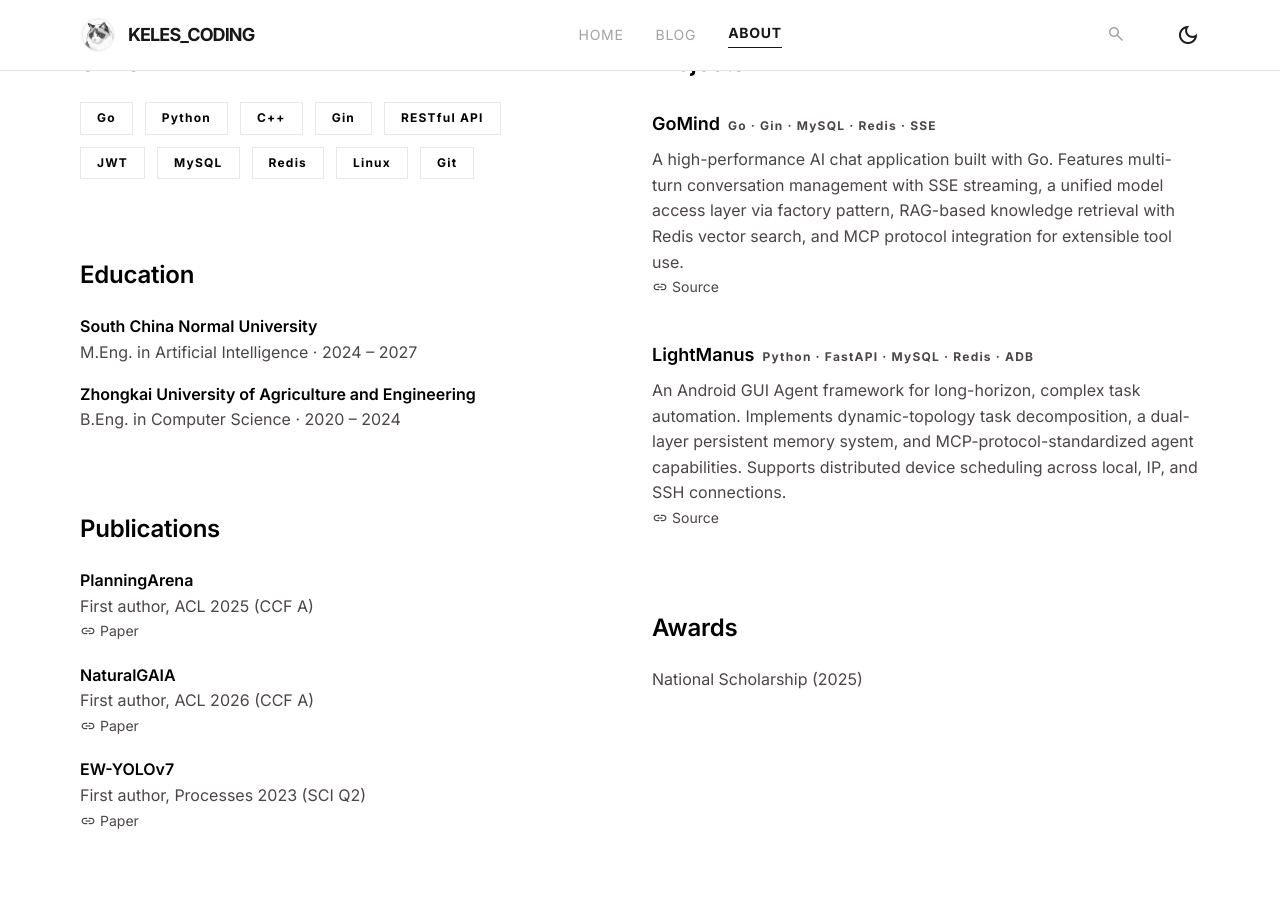
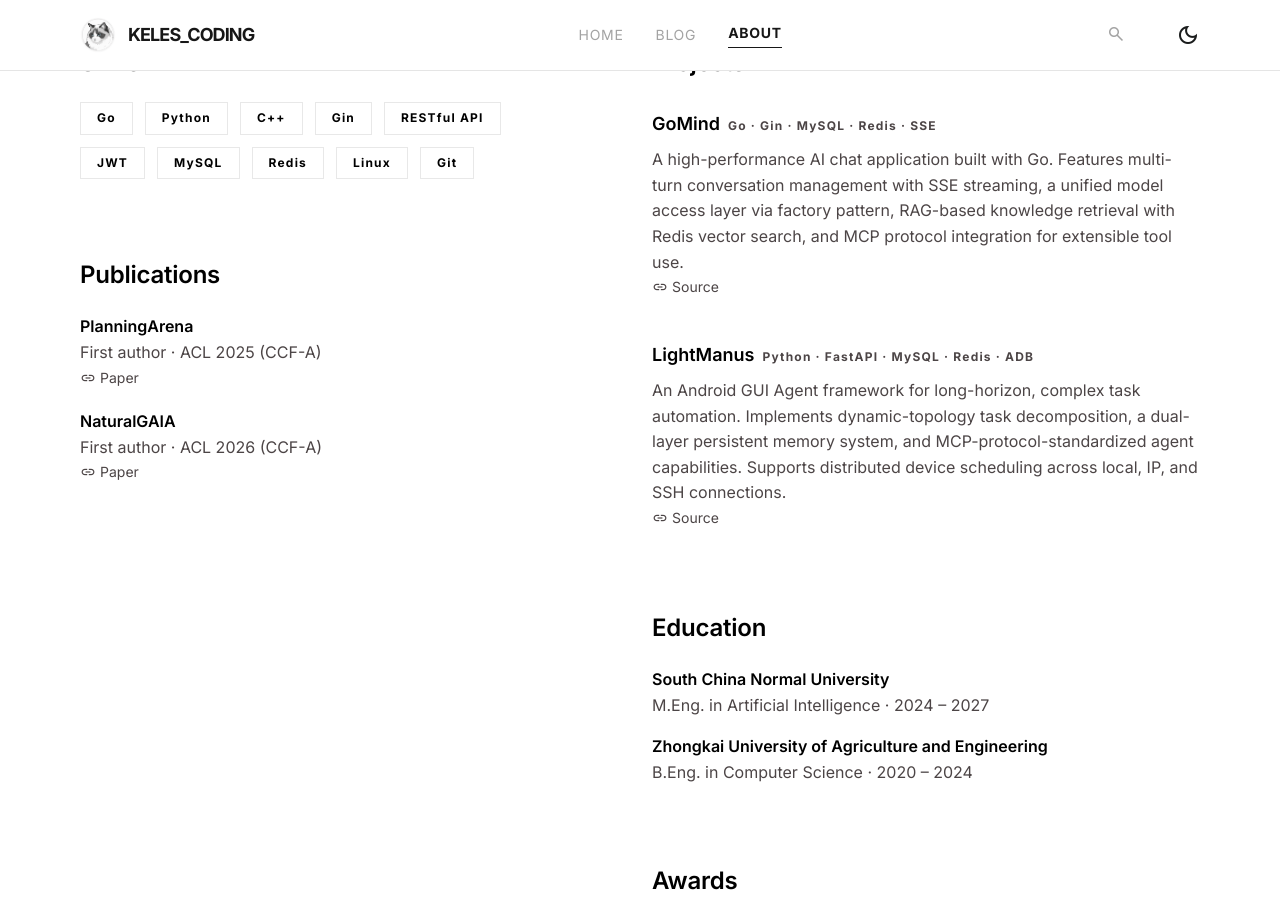
Before and after one commit to KeLes-Coding/KeLes-Coding.github.io, a Jekyll site: the page built from about.md, in a window 1280 px wide and 900 px high, scrolled down 331 px. Built offline with Jekyll 4.4.1, drawn with Linux system fonts in a browser that asks for light colours; nearby versions of some CDN libraries.

Commit message:
refactor: reorganize education section and update publication details for clarity

```diff
--- a/about.md
+++ b/about.md
@@ -29,40 +29,19 @@ title: About
     </section>
 
     <section>
-      <h2 class="mb-6 font-h3 text-h3 text-primary">Education</h2>
-      <div class="space-y-4">
-        <div>
-          <div class="text-body-md font-semibold text-primary">South China Normal University</div>
-          <div class="text-body-md text-on-surface-variant">M.Eng. in Artificial Intelligence &middot; 2024 &ndash; 2027</div>
-        </div>
-        <div>
-          <div class="text-body-md font-semibold text-primary">Zhongkai University of Agriculture and Engineering</div>
-          <div class="text-body-md text-on-surface-variant">B.Eng. in Computer Science &middot; 2020 &ndash; 2024</div>
-        </div>
-      </div>
-    </section>
-
-    <section>
       <h2 class="mb-6 font-h3 text-h3 text-primary">Publications</h2>
       <div class="space-y-4 text-body-md">
         <div>
           <div class="font-semibold text-primary">PlanningArena</div>
-          <div class="text-on-surface-variant">First author, ACL 2025 (CCF A)</div>
+          <div class="text-on-surface-variant">First author &middot; ACL 2025 (CCF-A)</div>
           <a href="https://aclanthology.org/2025.acl-long.1499/" class="inline-flex items-center gap-1 text-sm text-on-surface-variant transition-colors duration-200 hover:text-primary">
             <span class="material-symbols-outlined text-base">link</span> Paper
           </a>
         </div>
         <div>
           <div class="font-semibold text-primary">NaturalGAIA</div>
-          <div class="text-on-surface-variant">First author, ACL 2026 (CCF A)</div>
+          <div class="text-on-surface-variant">First author &middot; ACL 2026 (CCF-A)</div>
           <a href="https://arxiv.org/abs/2508.01330" class="inline-flex items-center gap-1 text-sm text-on-surface-variant transition-colors duration-200 hover:text-primary">
-            <span class="material-symbols-outlined text-base">link</span> Paper
-          </a>
-        </div>
-        <div>
-          <div class="font-semibold text-primary">EW-YOLOv7</div>
-          <div class="text-on-surface-variant">First author, Processes 2023 (SCI Q2)</div>
-          <a href="https://www.mdpi.com/2227-9717/11/7/2037" class="inline-flex items-center gap-1 text-sm text-on-surface-variant transition-colors duration-200 hover:text-primary">
             <span class="material-symbols-outlined text-base">link</span> Paper
           </a>
         </div>
@@ -102,6 +81,20 @@ title: About
     </section>
 
     <section class="mt-[80px]">
+      <h2 class="mb-6 font-h3 text-h3 text-primary">Education</h2>
+      <div class="space-y-4">
+        <div>
+          <div class="text-body-md font-semibold text-primary">South China Normal University</div>
+          <div class="text-body-md text-on-surface-variant">M.Eng. in Artificial Intelligence &middot; 2024 &ndash; 2027</div>
+        </div>
+        <div>
+          <div class="text-body-md font-semibold text-primary">Zhongkai University of Agriculture and Engineering</div>
+          <div class="text-body-md text-on-surface-variant">B.Eng. in Computer Science &middot; 2020 &ndash; 2024</div>
+        </div>
+      </div>
+    </section>
+
+    <section class="mt-[80px]">
       <h2 class="mb-6 font-h3 text-h3 text-primary">Awards</h2>
       <ul class="space-y-2 text-body-md text-on-surface-variant">
         <li>National Scholarship (2025)</li>
```
